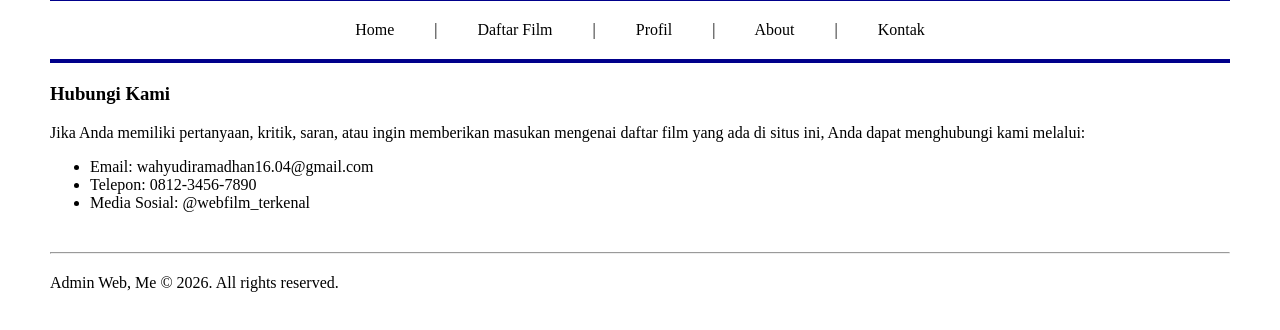
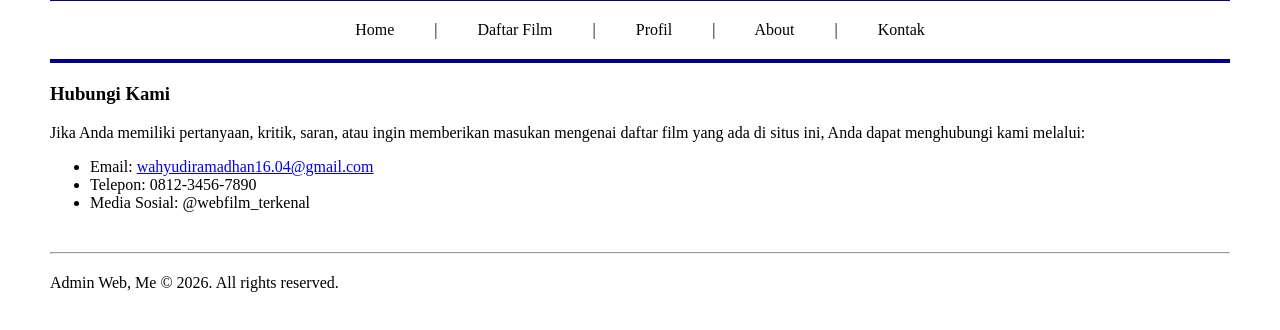
Before and after one commit to wahyudiramadhann/web-film, a plain HTML site: page kontak.html in a window 1280 px wide. Shown: the part 120-450 px from the top of the page. Drawn offline with Linux system fonts and the light colour scheme.

Commit message:
Add files via upload

```diff
--- a/kontak.html
+++ b/kontak.html
@@ -30,7 +30,7 @@
     <h3>Hubungi Kami</h3>
     <p>Jika Anda memiliki pertanyaan, kritik, saran, atau ingin memberikan masukan mengenai daftar film yang ada di situs ini, Anda dapat menghubungi kami melalui:</p>
     <ul>
-        <li>Email: wahyudiramadhan16.04@gmail.com</li>
+        <li>Email: <a href="mailto:wahyudiramadhan16.04@gmail.com">wahyudiramadhan16.04@gmail.com</a></li>
         <li>Telepon: 0812-3456-7890</li>
         <li>Media Sosial: @webfilm_terkenal</li>
     </ul>
```
